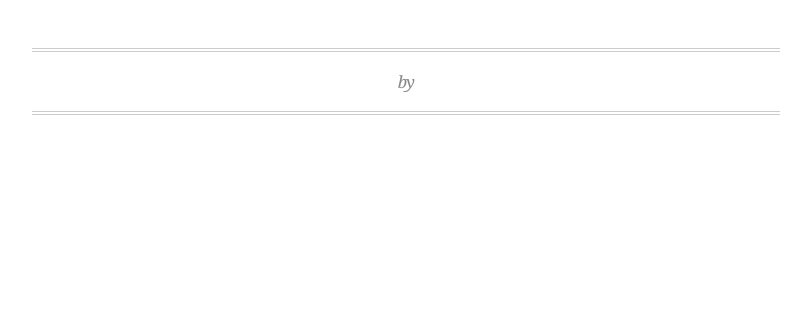
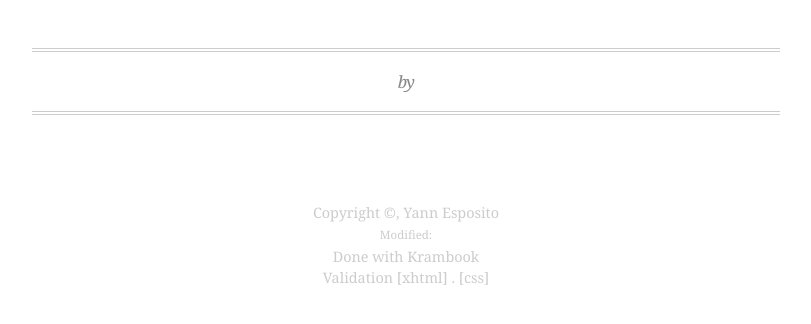
Before and after one commit to yogsototh/krambook, a plain HTML site: page include/toc_template.html in a window 1280 px wide. Shown: the whole page, without its empty margins (234-1045 px from the left). Drawn offline with Linux system fonts and the light colour scheme; files that its build step writes are made by us from their sources.

Commit message:
New html template with reference

```diff
--- a/include/toc_template.html
+++ b/include/toc_template.html
@@ -21,6 +21,26 @@
                 <!-- INCLUDES -->
                 </div>
             </div>
+
+            <div id="bottom">
+                <div>
+                    <a rel="license" href="http://creativecommons.org/licenses/by-sa/3.0/">Copyright ©, Yann Esposito</a>
+                </div>
+                <div id="lastmod">
+                    Modified: <!-- Date -->
+                </div>
+                <div>
+                    Done with
+                    <a href="http://krambook.espozito.com">Krambook</a>
+                </div>
+                <div>
+                    <a href="/Scratch/en/validation/">Validation</a>
+                    <a href="http://validator.w3.org/check?uri=referer"> [xhtml] </a>
+                    .
+                    <a href="http://jigsaw.w3.org/css-validator/check/referer?profile=css3"> [css] </a>
+                </div>
+            </div>
+
         </div>
     </body>
 </html>
```
Also changed, not shown: include/template.html (+19 -0 lines).
